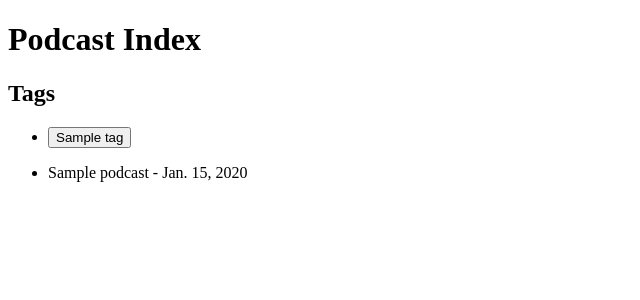
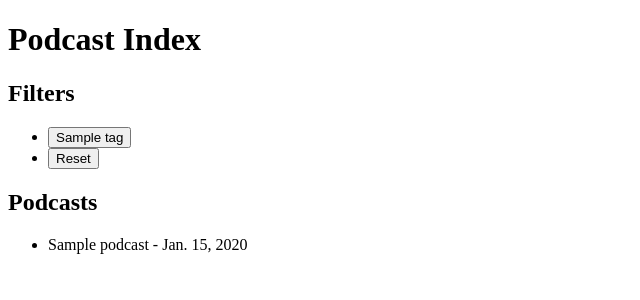
Before and after one commit to jmwhitworth/imp-skizz-podcast, a Django app: page / in a window 1280 px wide. Shown: the top 300 px of the page, without its empty margins (0-640 px from the left). Run offline with Django 4.2, Linux system fonts and the light colour scheme; tables that the repository leaves empty hold one stand-in row (values such as "Sample post"); some libraries are stand-ins or nearby versions.

Commit message:
Finished basic tag filters

```diff
--- a/podcasts/templates/podcasts/index.html
+++ b/podcasts/templates/podcasts/index.html
@@ -8,24 +8,8 @@
 </head>
 <body>
     <h1>Podcast Index</h1>
-
-    <div>
-        <h2>Tags</h2>
-        <ul>
-            {% for tag in tags %}
-            <li>
-                <button hx-get="{% url 'filter_podcasts' %}?tag={{ tag.id }}"
-                        hx-target="#podcast-list"
-                        hx-swap="innerHTML">
-                    {{ tag.name }}
-                </button>
-            </li>
-            {% endfor %}
-        </ul>
-    </div>
-
-    <div id="podcast-list">
-        {% include 'podcasts/partials/podcast_list.html' %}
+    <div id="filter-results">
+        {% include 'podcasts/partials/filter_results.html' %}
     </div>
 </body>
 </html>
--- /dev/null
+++ b/podcasts/templates/podcasts/partials/filter_results.html
@@ -0,0 +1,49 @@
+{% load podcast_tags %}
+
+<!-- Updated Tag Cloud -->
+<div id="tag-cloud">
+    <h2>Filters</h2>
+    <ul>
+        {% for tag in tags %}
+            <li>
+                <button hx-get="{% url 'filter_podcasts' %}{% build_tag_filter_url selected_tags tag.id %}"
+                        hx-target="#filter-results"
+                        hx-swap="innerHTML"
+                        {% if tag in selected_tags or tag not in applicable_tags %} disabled class="active" {% endif %}>
+                    {{ tag.name }}
+                </button>
+            </li>
+        {% endfor %}
+        <li>
+            <button hx-get="{% url 'filter_podcasts' %}"
+                    hx-target="#filter-results"
+                    hx-swap="innerHTML">
+                Reset
+            </button>
+        </li>
+    </ul>
+</div>
+
+{% if selected_tags %}
+<div>
+    <h2>Active filters</h2>
+    <ul>
+        {% for tag in selected_tags %}
+            <li>{{ tag }}</li>
+        {% endfor %}
+    </ul>
+</div>
+{% endif %}
+
+
+<!-- Updated Podcast List -->
+<div id="podcast-list">
+    <h2>Podcasts</h2>
+    <ul>
+        {% for podcast in podcasts %}
+        <li>{{ podcast.title }} - {{ podcast.release_date }}</li>
+        {% empty %}
+        <li>No podcasts found for these filters.</li>
+        {% endfor %}
+    </ul>
+</div>
--- a/podcasts/templates/podcasts/partials/podcast_list.html
+++ /dev/null
@@ -1,7 +0,0 @@
-<ul>
-    {% for podcast in podcasts %}
-        <li>{{ podcast.title }} - {{ podcast.release_date }}</li>
-            {% empty %}
-        <li>No podcasts found for this tag.</li>
-    {% endfor %}
-</ul>
--- /dev/null
+++ b/podcasts/templatetags/podcast_tags.py
@@ -0,0 +1,21 @@
+from django import template
+from urllib.parse import urlencode
+
+register = template.Library()
+
+@register.simple_tag
+def build_tag_filter_url(selected_tags, new_tag_id):
+    """
+    Builds a URL query string for selected tags and the new tag to be added.
+    """
+    # Convert the list of selected tags to a comma-separated string
+    selected_tag_ids = ','.join(map(str, [tag.id for tag in selected_tags]))
+
+    # Append the new tag ID to the selected tags
+    if selected_tag_ids:
+        tag_string = f"{selected_tag_ids},{new_tag_id}"
+    else:
+        tag_string = str(new_tag_id)
+
+    # Return the URL with the updated query string
+    return f"?tags={tag_string}"
--- a/podcasts/views.py
+++ b/podcasts/views.py
@@ -1,14 +1,50 @@
 from django.shortcuts import render
-from django.http import HttpResponse
+from django.db.models import Count
 from .models import Podcast, Tag
 
 def index(request):
-    podcasts = Podcast.objects.all()
     tags = Tag.objects.all()
-    return render(request, 'podcasts/index.html', {'podcasts': podcasts, 'tags': tags})
+    context = {
+        'podcasts': Podcast.objects.all(),
+        'tags': tags,
+        'applicable_tags': tags,
+        'selected_tags': []
+    }
+    return render(request, 'podcasts/index.html', context)
+
 
 def filter_podcasts(request):
-    tag_id = request.GET.get('tag')
-    selected_tag = Tag.objects.get(id=tag_id)
-    podcasts = Podcast.objects.filter(tags=selected_tag)
-    return render(request, 'podcasts/partials/podcast_list.html', {'podcasts': podcasts})
+    # Get a list of all of the selected tag IDs
+    tag_ids = request.GET.get('tags', '')
+    selected_tags = tag_ids.split(',') if tag_ids else []
+
+    # Get the full data set
+    tags = Tag.objects.all()
+    podcasts = Podcast.objects.all()
+
+    # Create default context
+    context = {
+        'podcasts': podcasts,
+        'tags': tags,
+        'applicable_tags': tags,
+        'selected_tags': selected_tags,
+    }
+
+    # If no filters, return the default list with all podcasts
+    if not selected_tags:
+        return render(request, 'podcasts/partials/filter_results.html', context)
+
+    # Get the tags for this query
+    filtered_tags = Tag.objects.filter(id__in=selected_tags).distinct()
+
+    # Filter the podcasts one-by-one using the tags which are selected
+    filtered_podcasts = podcasts
+    for tag in filtered_tags:
+        filtered_podcasts = filtered_podcasts.filter(tags__id__in=[tag.id])
+
+    applicable_tags = Tag.objects.filter(podcasts__in=filtered_podcasts).distinct()
+
+    context['podcasts'] = filtered_podcasts
+    context['applicable_tags'] = applicable_tags
+    context['selected_tags'] = filtered_tags
+    return render(request, 'podcasts/partials/filter_results.html', context)
```
Also changed, not shown: podcasts/templatetags/__init__.py (added).
